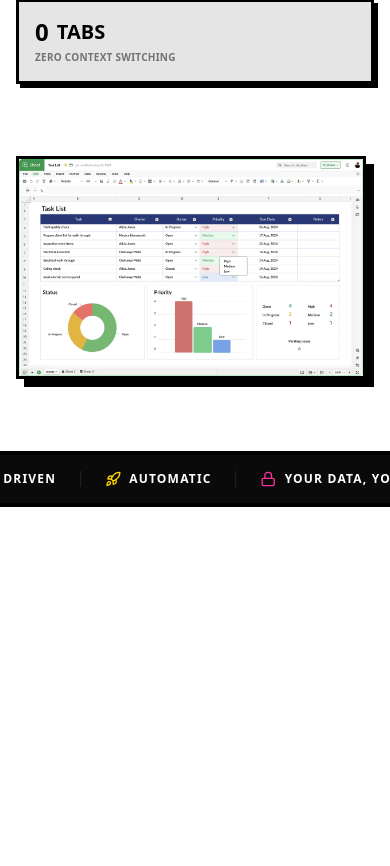
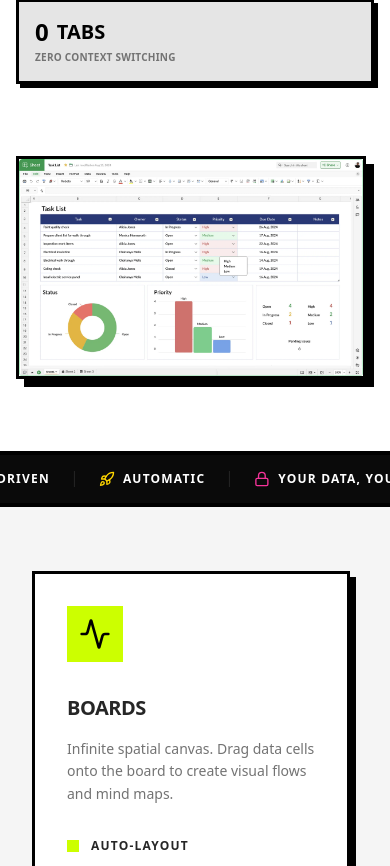
Before and after one commit to Rahul-R79/GridLoom, a Next.js app in the folder apps/web/: page / in a window 390 px wide. Shown: the part 1874-2740 px from the top of the page. Before the commit the page ends 2381 px from the top, so only its background shows below. Built offline with nearby package versions, Linux system fonts and the light colour scheme.

Commit message:
feat: add FeaturesGrid component with mobile autoplay Carousel

```diff
--- /dev/null
+++ b/apps/web/app/components/Carousel.tsx
@@ -0,0 +1,62 @@
+'use client';
+
+import React, { useState, useEffect } from 'react';
+
+interface AutoplayDotCarouselProps {
+  children: React.ReactNode;
+  autoplayInterval?: number;
+  className?: string;
+}
+
+export default function AutoplayDotCarousel({
+  children,
+  autoplayInterval = 4000,
+  className = '',
+}: AutoplayDotCarouselProps) {
+  const [currentIndex, setCurrentIndex] = useState(0);
+  const childrenArray = React.Children.toArray(children);
+  const totalSlides = childrenArray.length;
+
+  useEffect(() => {
+    if (totalSlides <= 1) return;
+    const timer = setInterval(() => {
+      setCurrentIndex((prev) => (prev + 1) % totalSlides);
+    }, autoplayInterval);
+    return () => clearInterval(timer);
+  }, [totalSlides, autoplayInterval]);
+
+  if (totalSlides === 0) return null;
+
+  return (
+    <div className={`flex flex-col items-center ${className}`}>
+      <div className="w-full overflow-hidden">
+        <div
+          className="flex w-full transition-transform duration-500 ease-in-out"
+          style={{ transform: `translateX(-${currentIndex * 100}%)` }}
+        >
+          {childrenArray.map((child, idx) => (
+            <div key={idx} className="w-full shrink-0">
+              {child}
+            </div>
+          ))}
+        </div>
+      </div>
+
+      {/* Pagination Dots */}
+      {totalSlides > 1 && (
+        <div className="mt-6 flex items-center gap-3">
+          {childrenArray.map((_, idx) => (
+            <button
+              key={idx}
+              onClick={() => setCurrentIndex(idx)}
+              aria-label={`Go to slide ${idx + 1}`}
+              className={`h-3 w-3 rounded-full border-2 border-black transition-colors ${
+                idx === currentIndex ? 'bg-black' : 'bg-transparent'
+              }`}
+            />
+          ))}
+        </div>
+      )}
+    </div>
+  );
+}
--- /dev/null
+++ b/apps/web/app/components/FeaturesGrid.tsx
@@ -0,0 +1,106 @@
+import { Grid, Activity, Network } from 'lucide-react';
+import Carousel from './Carousel';
+
+export default function FeaturesGrid() {
+  const features = [
+    {
+      icon: <Grid className="h-8 w-8 text-white" />,
+      iconBgColor: 'bg-primary',
+      title: 'SHEETS',
+      description:
+        'Powerful tabular engine with full Excel/GSheet parity. Real-time multi-player calculation at scale.',
+      bullets: ['PIVOT TABLES', 'CUSTOM FUNCTIONS'],
+    },
+    {
+      icon: <Activity className="h-8 w-8 text-black" />,
+      iconBgColor: 'bg-secondary',
+      title: 'BOARDS',
+      description:
+        'Infinite spatial canvas. Drag data cells onto the board to create visual flows and mind maps.',
+      bullets: ['AUTO-LAYOUT', 'LIVE EMBEDS'],
+    },
+    {
+      icon: <Network className="h-8 w-8 text-black" />,
+      iconBgColor: 'bg-tertiary',
+      title: 'THE BRIDGE',
+      description:
+        'The magic layer. Two-way sync between your structured database and visual whiteboard.',
+      bullets: ['API CONNECT', 'WEBHOOKS'],
+    },
+  ];
+
+  return (
+    <section className="w-full overflow-hidden border-b-[3px] border-black bg-neutral-100">
+      <div className="mx-auto w-full max-w-[1400px] px-6 py-16 sm:px-12 sm:py-24 lg:px-16 lg:py-32">
+        {/* Desktop Grid */}
+        <div className="hidden grid-cols-1 gap-8 md:grid lg:grid-cols-3 lg:gap-12">
+          {features.map((feature, idx) => (
+            <div
+              key={idx}
+              className="flex h-full w-full flex-col border-[3px] border-black bg-white p-8 shadow-[8px_8px_0_#000] lg:p-10"
+            >
+              <div
+                className={`mb-8 flex h-16 w-16 shrink-0 items-center justify-center ${feature.iconBgColor}`}
+              >
+                {feature.icon}
+              </div>
+
+              <h3 className="mb-4 shrink-0 text-2xl font-black tracking-tight text-neutral-800 uppercase lg:text-3xl">
+                {feature.title}
+              </h3>
+
+              <p className="mb-10 flex-grow text-base leading-relaxed font-medium text-neutral-500 lg:text-lg">
+                {feature.description}
+              </p>
+
+              <div className="flex shrink-0 flex-col space-y-4">
+                {feature.bullets.map((bullet, bulletIdx) => (
+                  <div key={bulletIdx} className="flex items-center gap-3">
+                    <div className={`h-3 w-3 ${feature.iconBgColor}`} />
+                    <span className="text-xs font-bold tracking-widest text-neutral-800 uppercase">
+                      {bullet}
+                    </span>
+                  </div>
+                ))}
+              </div>
+            </div>
+          ))}
+        </div>
+
+        {/* Mobile Autoplay Carousel */}
+        <Carousel className="md:hidden" autoplayInterval={4000}>
+          {features.map((feature, idx) => (
+            <div key={idx} className="w-full px-2 pr-4 pb-4">
+              <div className="flex h-full w-full flex-col border-[3px] border-black bg-white p-8 shadow-[6px_6px_0_#000]">
+                <div
+                  className={`mb-8 flex h-14 w-14 shrink-0 items-center justify-center ${feature.iconBgColor}`}
+                >
+                  {feature.icon}
+                </div>
+
+                <h3 className="mb-4 shrink-0 text-xl font-black tracking-tight text-neutral-800 uppercase">
+                  {feature.title}
+                </h3>
+
+                <p className="mb-8 flex-grow text-sm leading-relaxed font-medium text-neutral-500">
+                  {feature.description}
+                </p>
+
+                <div className="flex shrink-0 flex-col space-y-4">
+                  {feature.bullets.map((bullet, bulletIdx) => (
+                    <div key={bulletIdx} className="flex items-center gap-3">
+                      <div className={`h-3 w-3 ${feature.iconBgColor}`} />
+                      <span className="text-xs font-bold tracking-widest text-neutral-800 uppercase">
+                        {bullet}
+                      </span>
+                    </div>
+                  ))}
+                </div>
+              </div>
+            </div>
+          ))}
+        </Carousel>
+      </div>
+    </section>
+  );
+}
--- a/apps/web/app/page.tsx
+++ b/apps/web/app/page.tsx
@@ -2,6 +2,7 @@ import Hero from './components/Hero';
 import Header from './components/Header';
 import ScrollMarquee from './components/ScrollMarquee';
 import AboutSection from './components/AboutSection';
+import FeaturesGrid from './components/FeaturesGrid';
 
 export default function Page() {
   return (
@@ -10,6 +11,7 @@ export default function Page() {
       <Hero />
       <ScrollMarquee />
       <AboutSection />
+      <FeaturesGrid />
     </main>
   );
 }
```
